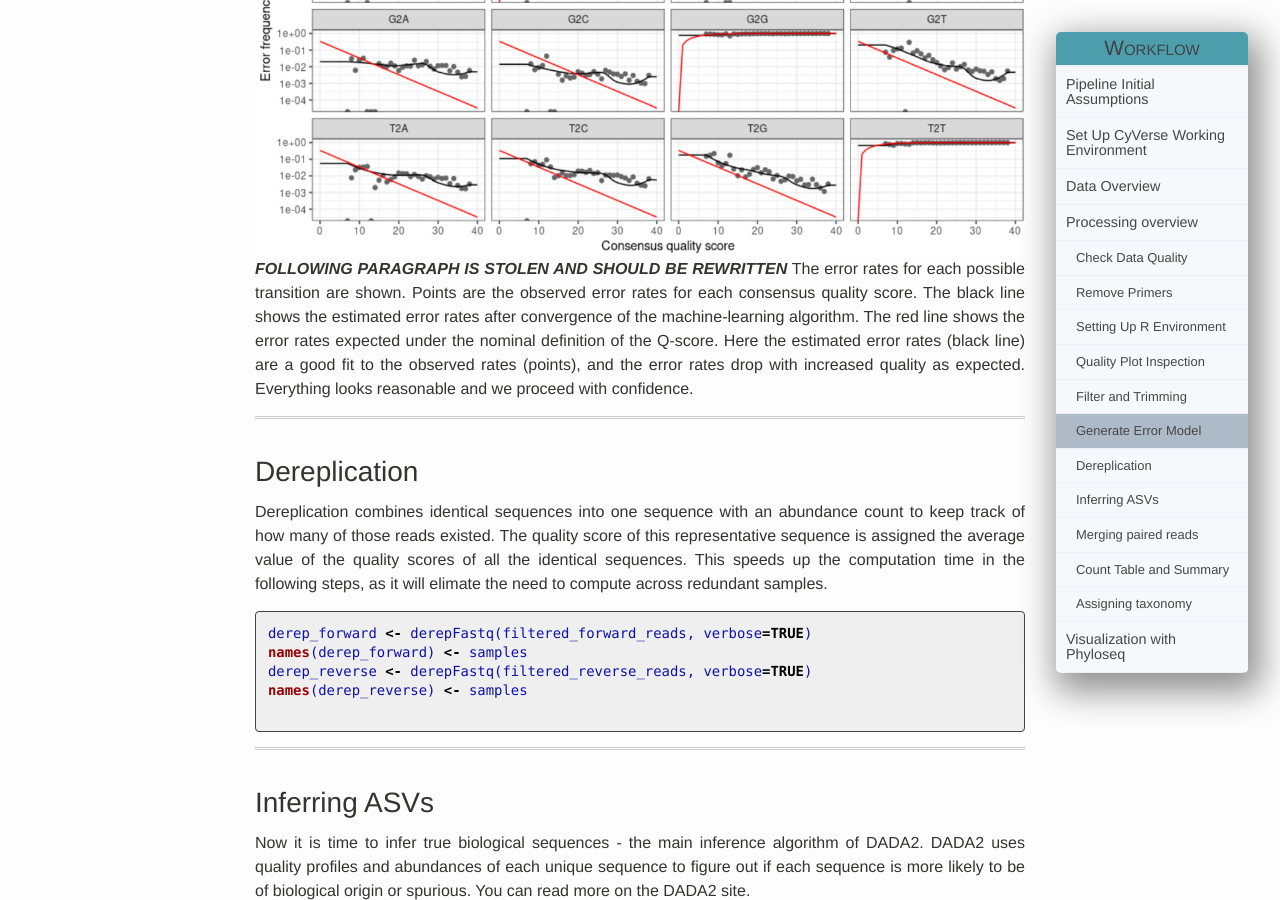
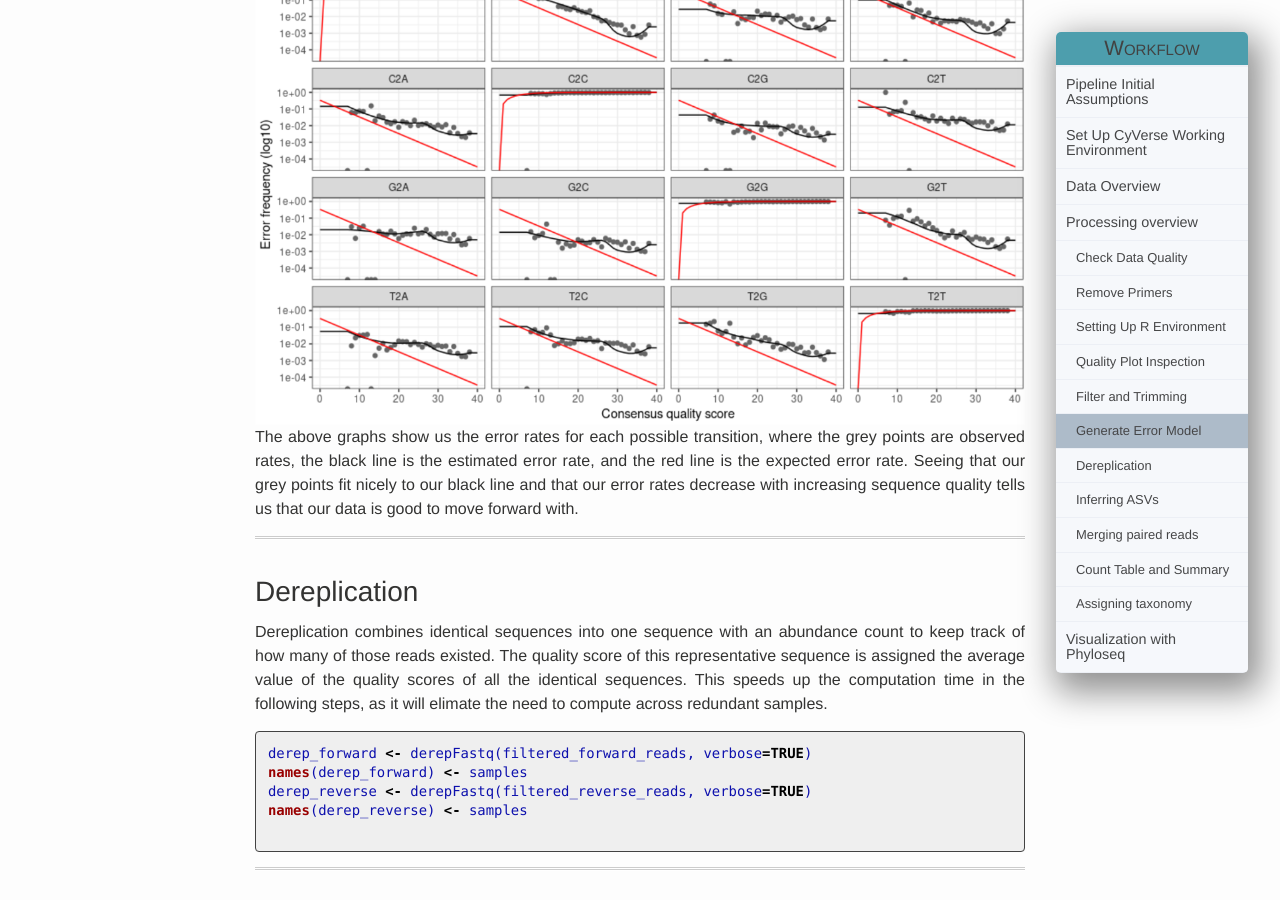
Before and after one commit to Maine-eDNA/Maine-eDNA.github.io, a Jekyll site: the page built from Tutorial/index.md, in a window 1280 px wide and 900 px high, scrolled down 10373 px. Built offline with Jekyll 4.4.1, drawn with Linux system fonts in a browser that asks for light colours; some of the changed text lies outside the part shown.

Commit message:
added highland lake description, reworded error paragraph

```diff
--- a/Tutorial/index.md
+++ b/Tutorial/index.md
@@ -66,7 +66,7 @@ cp work/2K_Highland_18S/* raw_reads
 <br>
 
 # Data Overview
-Highland lakes info here.....
+We will be working with a dataset that was the result of a collaboration between Karen Wilson (USM) and Pete Countway (Bigelow). The dataset is from Highland Lake, a 640 acre lake in the Presumpscot River watershed. The lake has algal blooms that started in 2014 and much work has been done to understand the dynamics of these blooms and their connection to the reintroduction of alewife following a 2010 fishway restoration project. The data for this tutorial are from 2018 and represent 18S rRNA (SSU) metabarcoding, targeting the eukaryotic plankton in the lake. Samples were collected from a single site on 13 days from July to October at multiple depths. Samples were filtered on 0.2um Supor filters, DNA was extracted with the PowerWater DNA extraction kit and sequenced at IMR Dalhousie following their standard protocol.
 
 **Now, let's get started!**
 
@@ -326,9 +326,7 @@ Below is the graph of our forward error plot (reverse looks very similar):
 
 <center><img src="../images/Error2KF.png"></center>
 
-***FOLLOWING PARAGRAPH IS STOLEN AND SHOULD BE REWRITTEN***
-The error rates for each possible transition are shown. Points are the observed error rates for each consensus quality score. The black line shows the estimated error rates after convergence of the machine-learning algorithm. The red line shows the error rates expected under the nominal definition of the Q-score. Here the estimated error rates (black line) are a good fit to the observed rates (points), and the error rates drop with increased quality as expected. Everything looks reasonable and we proceed with confidence.
-
+The above graphs show us the error rates for each possible transition, where the grey points are observed rates, the black line is the estimated error rate, and the red line is the expected error rate. Seeing that our grey points fit nicely to our black line and that our error rates decrease with increasing sequence quality tells us that our data is good to move forward with.
 
 ---
 ---
```
